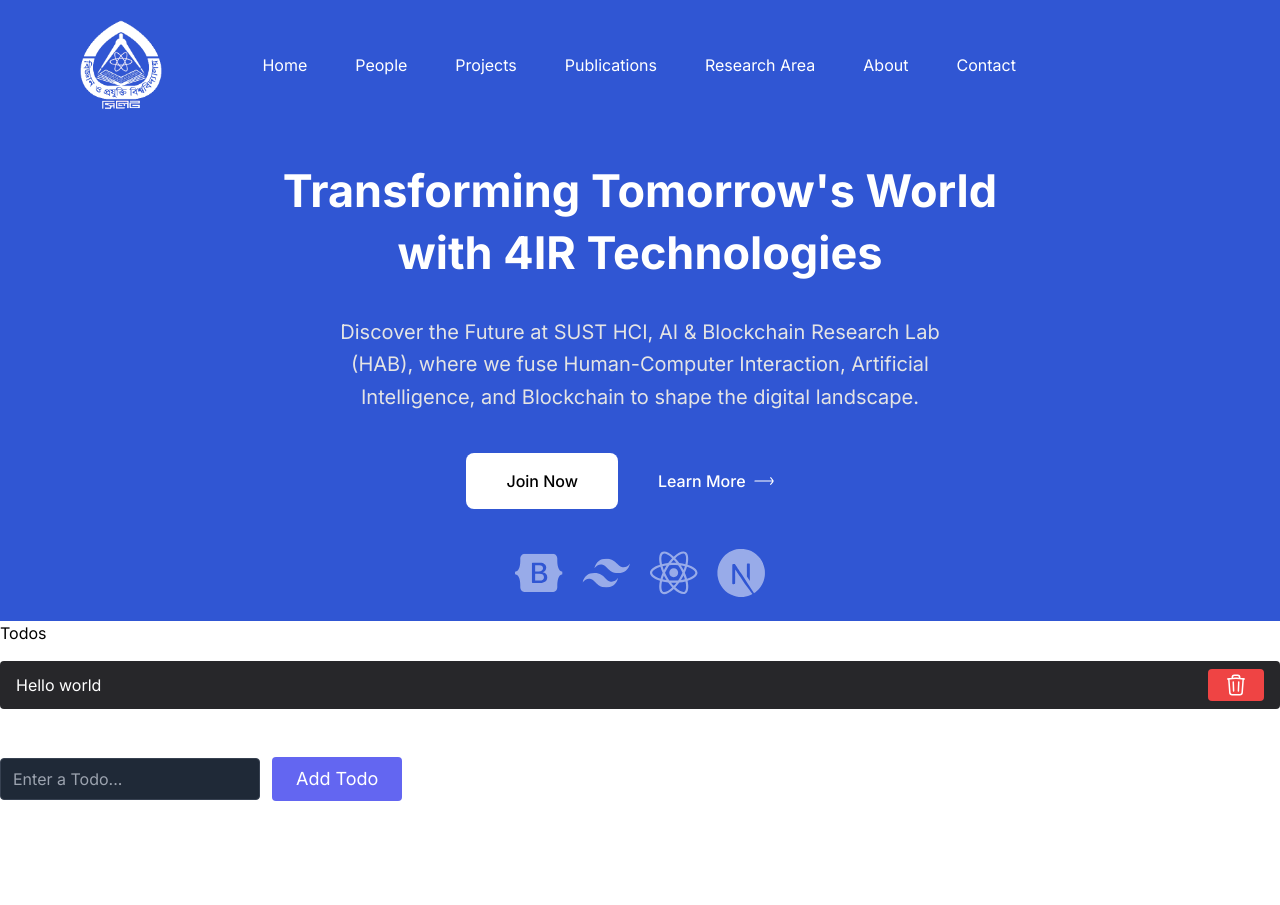
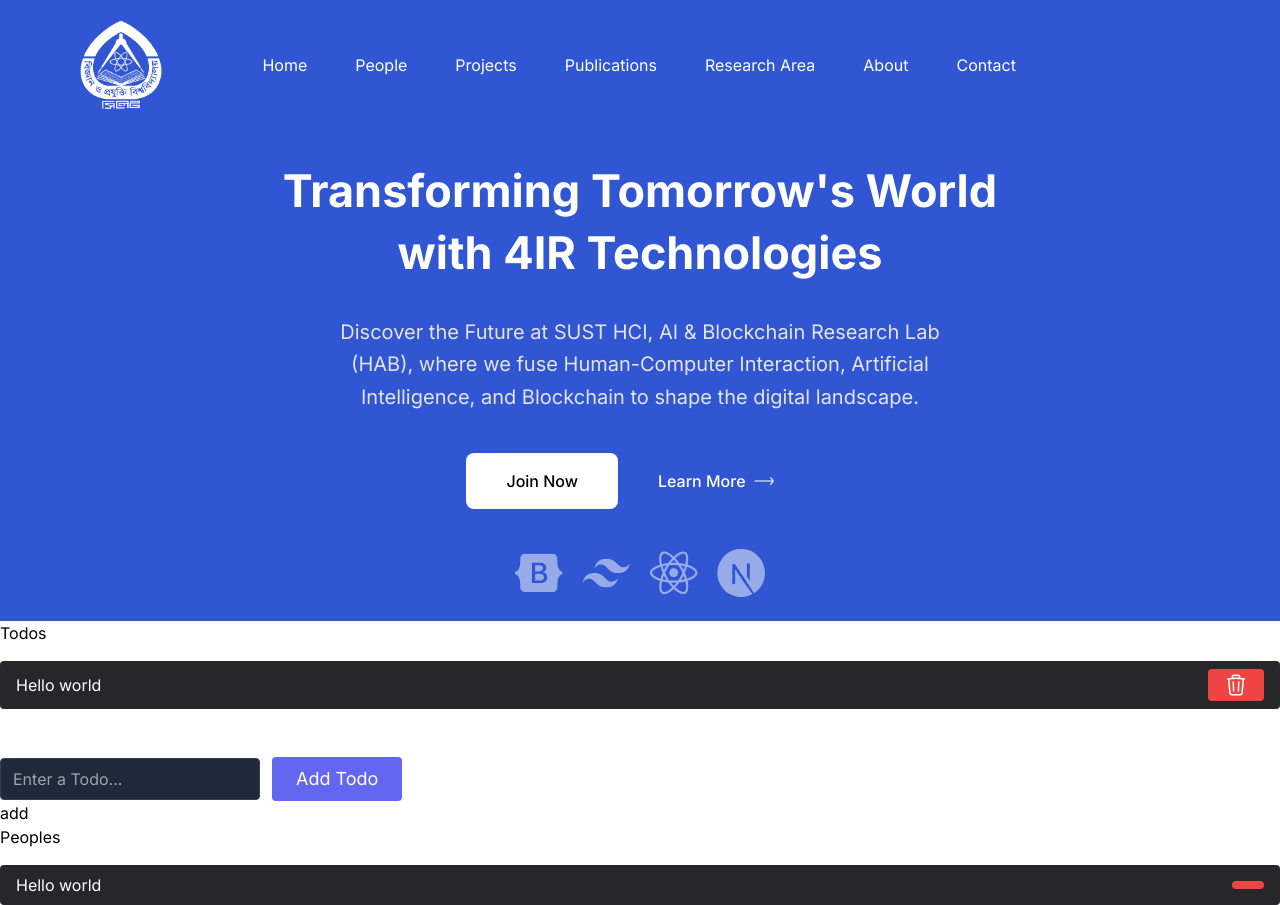
Before and after one commit to ruhulamin1398/HAB-HCI-AI-Blockchain-Lab-SUST, a React (Vite) app: page / in a window 1280 px wide. Before the commit the page ends 801 px from the top, so only its background shows below. Built offline with nearby package versions, Linux system fonts and the light colour scheme.

Commit message:
combine todo and people reducer

```diff
--- a/src/Componenets/HomeHero.jsx
+++ b/src/Componenets/HomeHero.jsx
@@ -1231,8 +1231,7 @@ function HomeHero(props) {
       </div>
     </div>
 
-<Todos/>
-<AddTodo/>
+
 
 </>
     );
--- /dev/null
+++ b/src/Componenets/Peoples.jsx
@@ -0,0 +1,37 @@
+import React from 'react';
+import { useSelector, useDispatch } from 'react-redux';
+import { addPeople, removePeople } from '../features/people/peopleSlice';
+
+function Peoples() {
+  const peoples = useSelector((state) => state.people.peoples);
+  const dispatch = useDispatch();
+
+  function newPeople() {
+    dispatch(addPeople("Ankhi"));
+  }
+
+  return (
+    <>
+      <button onClick={newPeople}>add</button>
+      <div>Peoples</div>
+      <ul className="list-none">
+        {peoples.map((people) => (
+          <li
+            className="mt-4 flex justify-between items-center bg-zinc-800 px-4 py-2 rounded"
+            key={people.id}
+          >
+            <div className='text-white'>{people.text}</div>
+            <button
+              onClick={() => dispatch(removePeople(people.id))}
+              className="text-white bg-red-500 border-0 py-1 px-4 focus:outline-none hover:bg-red-600 rounded text-md"
+            >
+              {/* ... */}
+            </button>
+          </li>
+        ))}
+      </ul>
+    </>
+  );
+}
+
+export default Peoples;
--- a/src/Componenets/Todos.jsx
+++ b/src/Componenets/Todos.jsx
@@ -3,7 +3,7 @@ import { useSelector, useDispatch } from 'react-redux'
 import {removeTodo} from '../features/todo/todoSlice'
 
 function Todos() {
-    const todos = useSelector(state => state.todos)
+    const todos = useSelector((state) => state.todo.todos);
     const dispatch = useDispatch()
 
   return (
--- a/src/Home.jsx
+++ b/src/Home.jsx
@@ -1,4 +1,7 @@
+import AddTodo from "./Componenets/AddTodo";
 import HomeHero from "./Componenets/HomeHero";
+import Peoples from "./Componenets/Peoples";
+import Todos from "./Componenets/Todos";
 
 function Home() {
     return (
@@ -7,7 +10,9 @@ function Home() {
 
 <HomeHero/>
 
-
+<Todos/>
+  <AddTodo/>
+<Peoples/>
 
 
 
--- a/src/app/store.js
+++ b/src/app/store.js
@@ -1,6 +1,13 @@
-import {configureStore} from '@reduxjs/toolkit';
+import {combineReducers, configureStore} from '@reduxjs/toolkit';
 import todoReducer from '../features/todo/todoSlice';
+import peopleReducer from '../features/people/peopleSlice';
 
-export const store = configureStore({
-    reducer: todoReducer
-})
+
+const rootReducer = combineReducers({
+    people: peopleReducer,
+    todo: todoReducer,
+  });
+
+  export const store = configureStore({
+    reducer: rootReducer,
+  });
--- /dev/null
+++ b/src/features/people/peopleSlice.js
@@ -0,0 +1,30 @@
+import { createSlice, nanoid } from "@reduxjs/toolkit"
+
+const initialState = {
+    peoples: [{id: 1, text: "Hello world"}]
+}
+
+
+export const peopleSlice = createSlice(
+ {
+    name: 'people',
+    initialState,
+    reducers:{
+        addPeople: (state, action) => {
+            const people = {
+                id: nanoid(),
+                text: action.payload
+            }
+            state.peoples.push(people)
+        },
+        removePeople: (state, action) => {
+            state.peoples = state.peoples.filter((people) => people.id !== action.payload )
+        },
+
+    }
+ }
+)
+
+export const {addPeople,removePeople} = peopleSlice.actions
+
+export default peopleSlice.reducer
```
